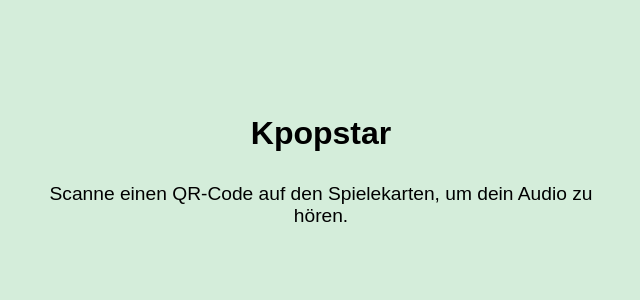
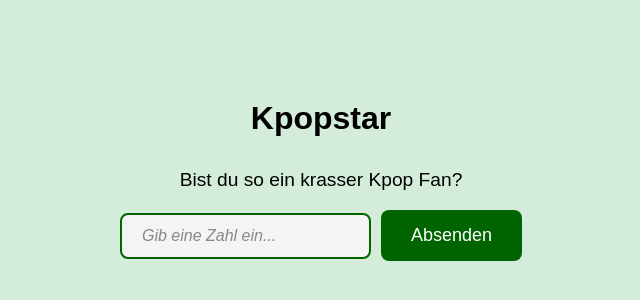
Before and after one commit to magicM00nchild/KpopStar, a React (Create React App) app: page / in a window 1280 px wide. Shown: the part 230-530 px from the top of the page, without its empty margins (319-959 px from the left). Built offline with nearby package versions, Linux system fonts and the light colour scheme.

Commit message:
current changes

```diff
--- a/src/KpopStar.tsx
+++ b/src/KpopStar.tsx
@@ -1,29 +1,15 @@
 import React, { useState } from "react";
 import { BrowserRouter as Router, Route, Routes, useParams } from "react-router-dom";
-import YouTube from "react-youtube";
-import QRCode from "qrcode.react";
 import "./KpopStar.css"
 import ReactPlayer from 'react-player/youtube'
-import { link } from "fs";
-
-const audioLinks = [
-    {id: "1", link: "https://www.youtube.com/watch?v=gdZLi9oWNZg&ab_channel=HYBELABELS"},
-    {id: "2", link: "www.youtube.com/platzhalter"},
-    {id: "3", link: "www.youtube.com/platzhalter"},
-    {id: "4", link: "www.youtube.com/platzhalter"},
-    {id: "5", link: "www.youtube.com/platzhalter"},
-    {id: "6", link: "www.youtube.com/platzhalter"},
-    {id: "7", link: "www.youtube.com/platzhalter"},
-    {id: "8", link: "www.youtube.com/platzhalter"},
-    {id: "9", link: "www.youtube.com/platzhalter"},
-    {id: "10", link: "www.youtube.com/platzhalter"},
-];
-
+import { audioLinks } from "./audioLinks";
+import InputForm from "./Utils/InputForm";
 
 const Home = () => (
     <div className="home-container">
       <h1>Kpopstar</h1>
-      <p>Scanne einen QR-Code auf den Spielekarten, um dein Audio zu hören.</p>
+      <p>Bist du so ein krasser Kpop Fan?</p>
+      <InputForm />
     </div>
   );
 
--- /dev/null
+++ b/src/Utils/InputForm.css
@@ -0,0 +1,49 @@
+.input-field {
+    background-color: #f4f4f4; /* Helles Grau für den Hintergrund */
+    color: #333;               /* Dunkelgraue Schrift */
+    padding: 12px 20px;        /* Polsterung für das Feld */
+    font-size: 16px;           /* Schriftgröße */
+    border: 2px solid #006400; /* Dunkelgrüner Rand */
+    border-radius: 8px;        /* Abgerundete Ecken */
+    width: 100%;               /* Füllt die gesamte Breite des Containers */
+    box-sizing: border-box;    /* Verhindert, dass Padding den Gesamtbreitenwert überschreitet */
+    transition: border-color 0.3s ease, box-shadow 0.3s ease; /* Sanfte Übergänge */
+}
+
+.input-field:focus {
+    border-color: #004d00; /* Dunklerer grüner Rand im Fokus */
+    box-shadow: 0 0 8px rgba(0, 100, 0, 0.6); /* Grüner Schlagschatten, wenn fokussiert */
+    outline: none; /* Entfernt den Standard-Fokus-Rand */
+}
+
+.input-field::placeholder {
+    color: #888; /* Helle graue Farbe für den Platzhalter */
+    font-style: italic; /* Kursivschrift für den Platzhalter */
+}
+
+.button {
+    background-color: #006400; /* Dunkelgrün */
+    color: white;              /* Weiße Schrift */
+    padding: 15px 30px;        /* Größeren Button machen */
+    font-size: 18px;           /* Schriftgröße anpassen */
+    border: none;              /* Keine Randlinie */
+    border-radius: 8px;        /* Abgerundete Ecken */
+    cursor: pointer;          /* Mauszeiger wird zu Hand */
+    transition: background-color 0.3s ease, transform 0.2s ease; /* Sanfte Übergänge */
+}
+
+.button:hover {
+    background-color: #004d00; /* Etwas dunkleres Grün beim Hover */
+    transform: scale(1.05);     /* Button leicht vergrößern beim Hover */
+}
+
+.button:active {
+    background-color: #003300; /* Noch dunkleres Grün beim Klicken */
+    transform: scale(1);       /* Button beim Klicken wieder normal */
+}
+
+.container-input {
+    display: flex;
+    align-items: center;
+    gap: 10px;
+}
--- /dev/null
+++ b/src/Utils/InputForm.tsx
@@ -0,0 +1,49 @@
+import React, { useState } from 'react';
+import "./InputForm.css"
+import { useNavigate } from 'react-router-dom';
+
+const InputForm = () => {
+    // State für das Input-Feld
+    const [inputValue, setInputValue] = useState('');
+    const navigate = useNavigate(); // Navigations-Hook von react-router-dom
+
+    const redirect = (inputValue: string) => {
+        navigate(`/audio/${inputValue}`);
+    }
+
+
+    // Funktion, um den Wert des Input-Feldes zu aktualisieren
+    const handleChange = (event: { target: { value: React.SetStateAction<string>; }; }) => {
+        setInputValue(event.target.value);
+    };
+
+    // Funktion, die bei Drücken der Enter-Taste ausgeführt wird
+    const handleKeyPress = (event: { key: string; }) => {
+        if (event.key === 'Enter') {
+            console.log('Eingegebene Zahl:', inputValue); // Gibt den Wert in der Konsole aus
+            redirect(inputValue)
+        }
+    };
+
+    // Optional: Wenn du den Button verwenden möchtest
+    const handleSubmit = () => {
+        console.log('Eingegebene Zahl:', inputValue); // Gibt den Wert in der Konsole aus
+        redirect(inputValue)
+    };
+
+    return (
+        <div className="container-input">
+            <input
+                type="text"
+                value={inputValue} // Setzt den Wert des Input-Feldes
+                onChange={handleChange} // Aktualisiert den Wert bei Eingabe
+                onKeyDown={handleKeyPress} // Hört auf die Enter-Taste
+                className="input-field"
+                placeholder="Gib eine Zahl ein..."
+            />
+            <button className="button" onClick={handleSubmit}>Absenden</button>
+        </div>
+    );
+};
+
+export default InputForm;
--- /dev/null
+++ b/src/audioLinks.ts
@@ -0,0 +1,12 @@
+export const audioLinks = [
+    {id: "1", link: "https://www.youtube.com/watch?v=gdZLi9oWNZg&ab_channel=HYBELABELS"},
+    {id: "2", link: "www.youtube.com/platzhalter"},
+    {id: "3", link: "www.youtube.com/platzhalter"},
+    {id: "4", link: "www.youtube.com/platzhalter"},
+    {id: "5", link: "www.youtube.com/platzhalter"},
+    {id: "6", link: "www.youtube.com/platzhalter"},
+    {id: "7", link: "www.youtube.com/platzhalter"},
+    {id: "8", link: "www.youtube.com/platzhalter"},
+    {id: "9", link: "www.youtube.com/platzhalter"},
+    {id: "10", link: "www.youtube.com/platzhalter"},
+];
```
Also changed, not shown: src/KpopStar.css (line endings or trailing spaces).
